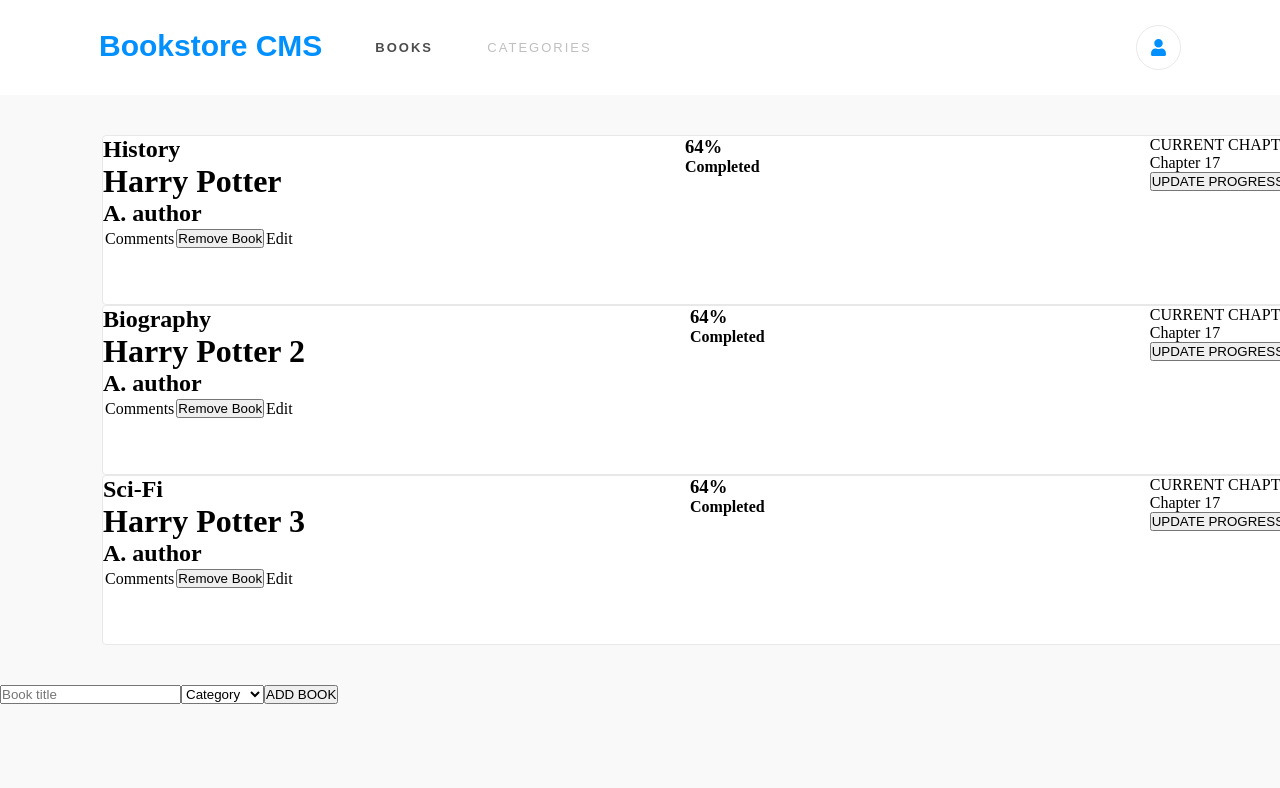
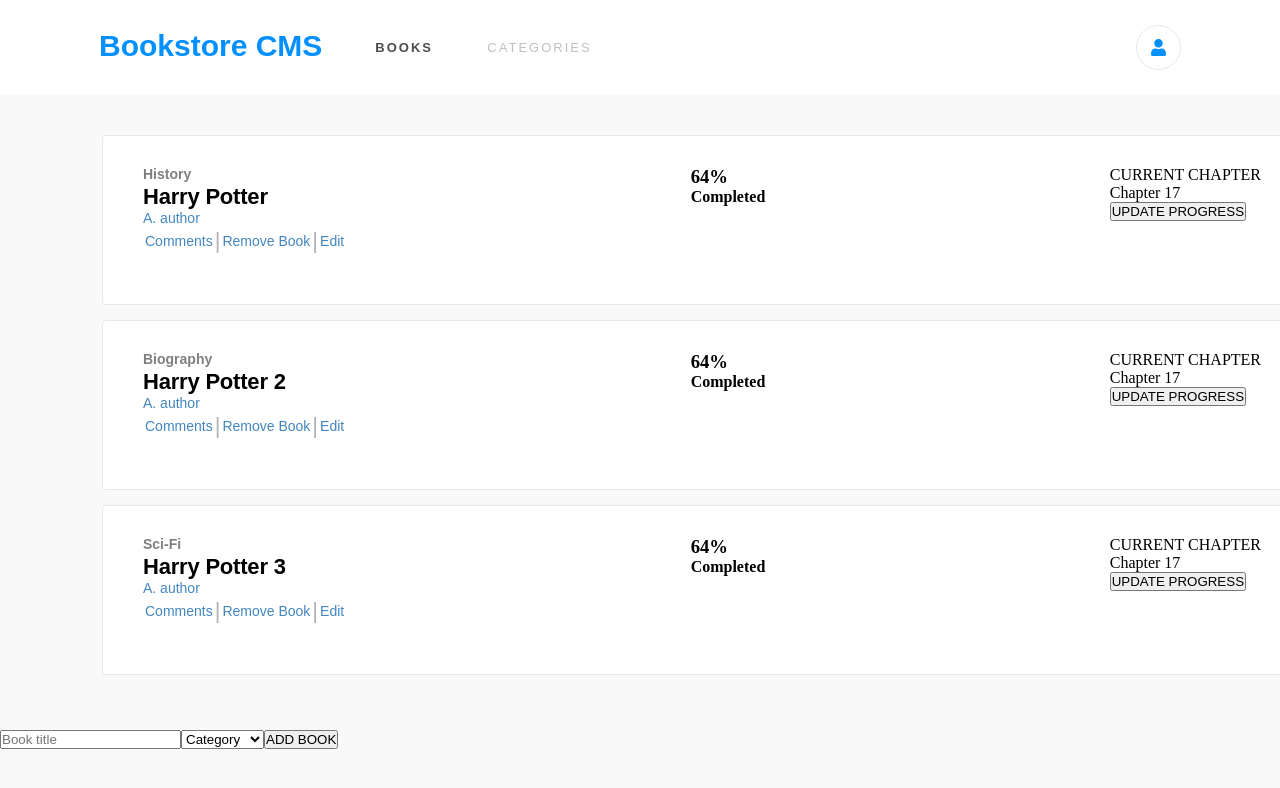
Before and after one commit to Luzaks/bookstore-redux, a React (Create React App) app: page / in a window 1280 px wide. Shown: the top 788 px of the page. Built offline with nearby package versions, Linux system fonts and the light colour scheme.

Commit message:
Style: Add style for book information.

```diff
--- a/src/components/Book.js
+++ b/src/components/Book.js
@@ -6,15 +6,17 @@
   <tbody className="book-container">
     <tr className="book-info-container">
       <tr className="book-info">
-        <td><h2>{book.category}</h2></td>
-        <td><h1>{book.title}</h1></td>
-        <td><h2>A. author</h2></td>
+        <td className="book-category"><p>{book.category}</p></td>
+        <td className="book-title"><p>{book.title}</p></td>
+        <td className="book-author"><p>A. author</p></td>
       </tr>
       <tr className="links-container">
         <td>Comments</td>
+        <td className="links-separator">|</td>
         <td>
           <button type="submit" onClick={() => handleRemoveBook(book)}> Remove Book </button>
         </td>
+        <td className="links-separator">|</td>
         <td>Edit</td>
       </tr>
     </tr>
--- a/src/styles/Books.css
+++ b/src/styles/Books.css
@@ -6,9 +6,52 @@
     border-radius: 4px;
     border: solid 1px #e8e8e8;
     background-color: #ffffff;
+    margin-bottom: 15px;
+    padding: 30px 40px;
+}
+
+.books-table:last-child {
+    margin-bottom: 0;
 }
 
 .book-info {
     display: flex;
     flex-direction: column;
 }
+
+.book-category {
+    width: 49px;
+    height: 18px;
+    font-family: Montserrat, sans-serif;
+    font-size: 14px;
+    font-weight: bold;
+    color: rgba(0, 0, 0, 0.5);
+}
+
+.book-title {
+    font-family: RobotoSlab, sans-serif;
+    font-size: 22px;
+    font-weight: bold;
+    letter-spacing: -0.2px;
+    color: black;
+}
+
+.book-author,
+.links-container,
+.links-container button{
+    font-family: RobotoSlab, sans-serif;
+    font-size: 14px;
+    font-weight: 300;
+    color: #4386bf;
+}
+
+.links-container button {
+    border: none;
+    background-color: transparent;
+}
+
+.links-separator {
+    color: rgba(0, 0, 0, 0.3);
+    font-size: 22px;
+    margin: 0 20px;
+}
```
